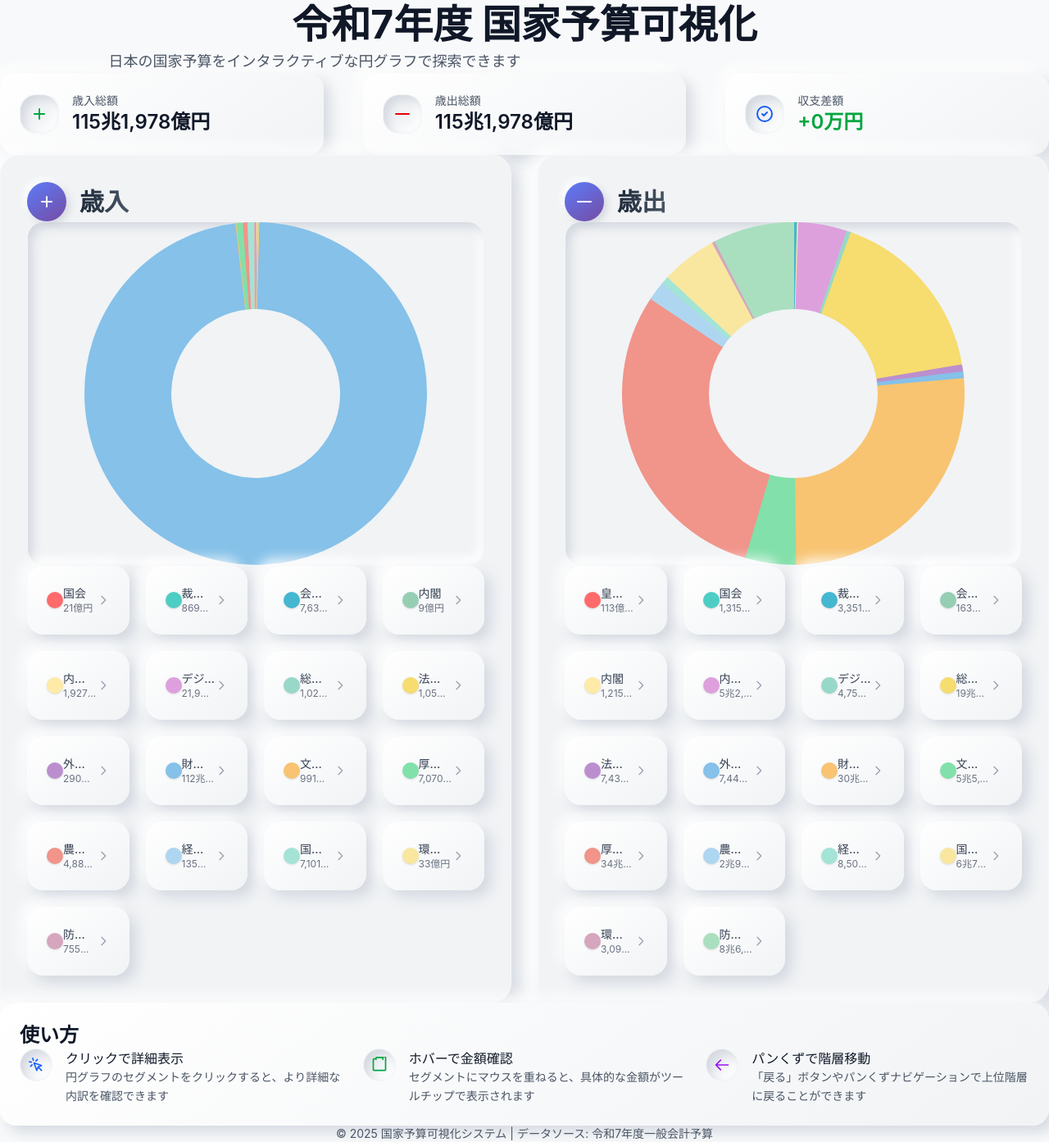
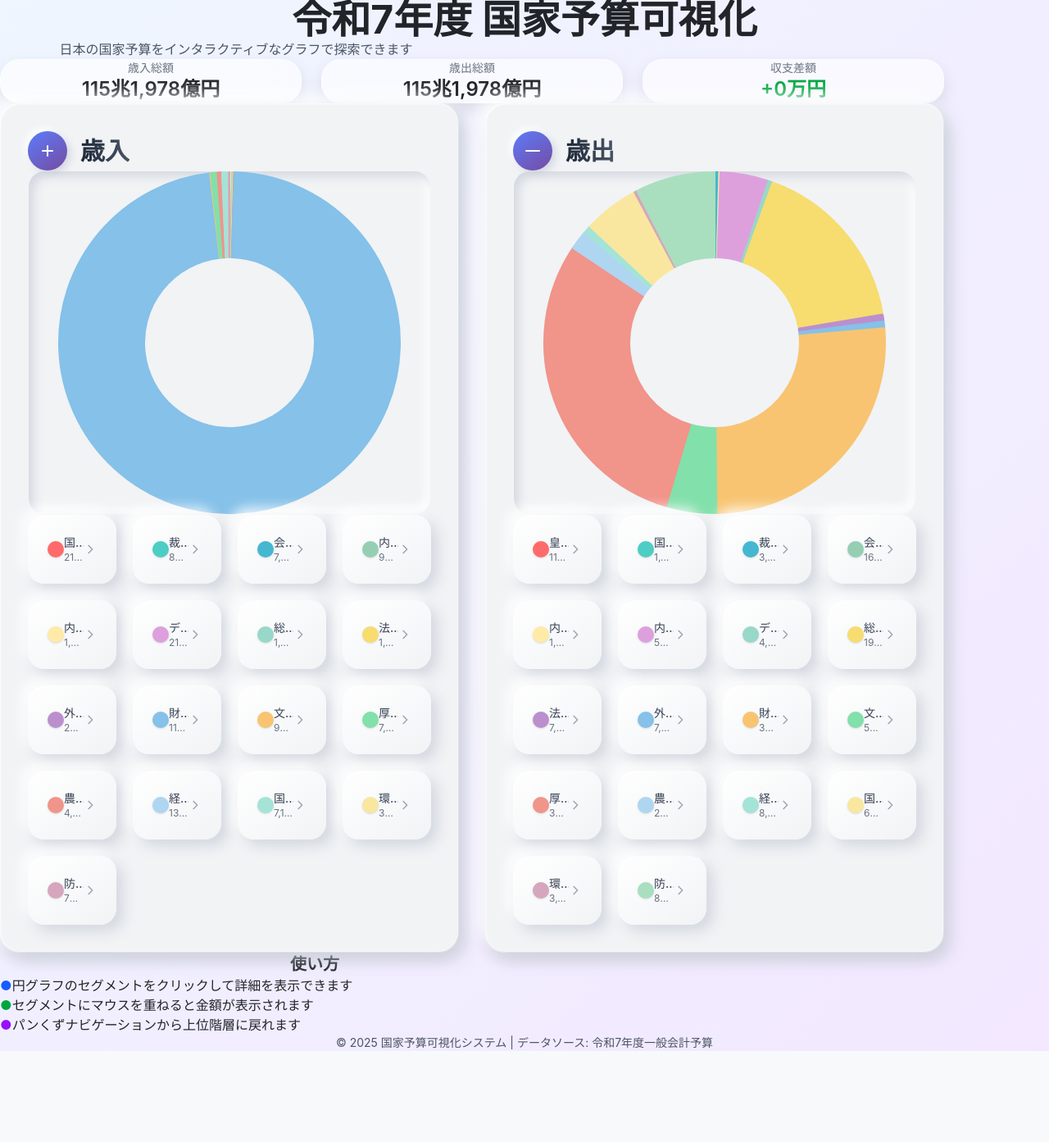
Before and after one commit to taniiicom/yosan-org, a Next.js app in the folder front/: page / in a window 1280 px wide. Shown: the whole page at 82% size. After the commit the page ends 1282 px from the top, so only its background shows below. Built offline with nearby package versions, Linux system fonts and the light colour scheme.

Commit message:
feat(front): modernize UI with glassmorphism

```diff
--- a/front/src/app/globals.css
+++ b/front/src/app/globals.css
@@ -123,6 +123,22 @@ body {
   }
 }
 
+/* Glassmorphism card style */
+.glass-card {
+  background: rgba(255, 255, 255, 0.6);
+  border-radius: 24px;
+  backdrop-filter: blur(12px);
+  box-shadow: 0 8px 20px rgba(0, 0, 0, 0.1);
+  border: 1px solid rgba(255, 255, 255, 0.4);
+}
+
+@media (prefers-color-scheme: dark) {
+  .glass-card {
+    background: rgba(45, 45, 55, 0.5);
+    border: 1px solid rgba(255, 255, 255, 0.1);
+  }
+}
+
 /* フォーカス時のアクセシビリティ向上 */
 button:focus-visible {
   outline: 2px solid var(--clay-accent);
--- a/front/src/app/page.tsx
+++ b/front/src/app/page.tsx
@@ -8,321 +8,121 @@ import expenditureData from "../data/japan/2025/expenditure.json";
 const InteractivePieChart = dynamic(() => import("../components/BudgetChart"), {
   ssr: false,
   loading: () => (
-    <div className="flex items-center justify-center h-96">
-      <div className="relative">
-        <div className="w-16 h-16 border-4 border-blue-200 border-t-blue-500 rounded-full animate-spin"></div>
-        <div className="mt-4 text-gray-600 text-center">
-          チャートを読み込み中...
-        </div>
-      </div>
+    <div className="flex items-center justify-center h-72">
+      <div className="w-12 h-12 border-4 border-blue-200 border-t-blue-500 rounded-full animate-spin" />
     </div>
   ),
 });
 
-export default function Home() {
-  const calculateTotal = (data: Record<string, unknown>): number => {
-    let total = 0;
-    for (const value of Object.values(data)) {
-      if (typeof value === "number") {
-        total += value;
-      } else if (typeof value === "object" && value !== null) {
-        total += calculateTotal(value as Record<string, unknown>);
+function calculateTotal(data: Record<string, unknown>): number {
+  return Object.values(data).reduce((acc, val) => {
+    if (typeof val === "number") return acc + val;
+    if (typeof val === "object" && val !== null) return acc + calculateTotal(val as Record<string, unknown>);
+    return acc;
+  }, 0);
 }
+
+function formatCurrency(value: number): string {
+  const trillion = Math.floor(value / 1_000_000_000_000);
+  const billion = Math.floor((value % 1_000_000_000_000) / 100_000_000);
+  if (trillion > 0) {
+    return `${trillion.toLocaleString()}兆${billion > 0 ? `${billion.toLocaleString()}億` : ""}円`;
   }
-    return total;
-  };
-
-  const formatCurrency = (value: number): string => {
-    const trillion = Math.floor(value / 1000000000000);
-    const billion = Math.floor((value % 1000000000000) / 100000000);
-
-    if (trillion > 0) {
-      return `${trillion.toLocaleString()}兆${
-        billion > 0 ? `${billion.toLocaleString()}億` : ""
-      }円`;
-    } else if (billion > 0) {
+  if (billion > 0) {
     return `${billion.toLocaleString()}億円`;
-    } else {
+  }
   const million = Math.floor(value / 1000);
   return `${million.toLocaleString()}万円`;
 }
-  };
 
+export default function Home() {
   const revenueTotal = calculateTotal(revenueData);
   const expenditureTotal = calculateTotal(expenditureData);
+  const diff = revenueTotal - expenditureTotal;
 
   return (
-    <div className="min-h-screen">
-      {/* Header */}
-      <motion.header
-        className="sticky top-0 z-50"
-        initial={{ y: -100, opacity: 0 }}
-        animate={{ y: 0, opacity: 1 }}
+    <div className="min-h-screen bg-gradient-to-br from-blue-50 to-purple-100 dark:from-slate-800 dark:to-slate-900 text-foreground">
+      <header className="py-16 text-center">
+        <motion.h1
+          className="text-3xl sm:text-5xl font-bold mb-4"
+          initial={{ opacity: 0, y: -20 }}
+          animate={{ opacity: 1, y: 0 }}
           transition={{ duration: 0.6 }}
         >
-        <div className="w-full mx-auto px-4 sm:px-6 lg:px-8 py-6 sm:py-8 lg:py-12">
-          <div className="text-center">
+          令和7年度 国家予算可視化
+        </motion.h1>
+        <motion.p
+          className="text-gray-600 dark:text-gray-300 max-w-xl mx-auto"
+          initial={{ opacity: 0, y: 10 }}
+          animate={{ opacity: 1, y: 0 }}
+          transition={{ duration: 0.6, delay: 0.2 }}
+        >
+          日本の国家予算をインタラクティブなグラフで探索できます
+        </motion.p>
+      </header>
+
+      <main className="mx-auto max-w-6xl px-4 pb-20">
         <motion.div
-              initial={{ scale: 0.8, opacity: 0 }}
-              animate={{ scale: 1, opacity: 1 }}
-              transition={{ duration: 0.6, delay: 0.2 }}
-              className="mb-3 sm:mb-4"
-            >
-              <h1 className="text-xl sm:text-2xl md:text-3xl lg:text-4xl xl:text-5xl font-bold text-gray-900 leading-tight">
-                令和7年度 国家予算可視化
-              </h1>
-            </motion.div>
-            <motion.p
-              className="text-gray-600 text-sm sm:text-base lg:text-lg max-w-3xl mx-auto leading-relaxed px-2 sm:px-0"
+          className="grid md:grid-cols-3 gap-6 mb-16"
           initial={{ opacity: 0, y: 20 }}
           animate={{ opacity: 1, y: 0 }}
           transition={{ duration: 0.6, delay: 0.4 }}
         >
-              日本の国家予算をインタラクティブな円グラフで探索できます
-            </motion.p>
+          <div className="glass-card p-6 text-center">
+            <p className="text-sm text-gray-500 mb-2">歳入総額</p>
+            <p className="text-2xl font-semibold">{formatCurrency(revenueTotal)}</p>
           </div>
+          <div className="glass-card p-6 text-center">
+            <p className="text-sm text-gray-500 mb-2">歳出総額</p>
+            <p className="text-2xl font-semibold">{formatCurrency(expenditureTotal)}</p>
           </div>
-      </motion.header>
+          <div className="glass-card p-6 text-center">
+            <p className="text-sm text-gray-500 mb-2">収支差額</p>
+            <p className={`text-2xl font-semibold ${diff >= 0 ? "text-green-600" : "text-red-600"}`}>{diff >= 0 ? "+" : ""}{formatCurrency(Math.abs(diff))}</p>
+          </div>
+        </motion.div>
 
-      {/* Main Content */}
-      <main className="flex flex-col items-center w-full px-4 sm:px-6 lg:px-8 py-8 sm:py-12 lg:py-16">
-        {/* Stats Cards */}
         <motion.div
-          className="w-full grid grid-cols-1 sm:grid-cols-2 lg:grid-cols-3 gap-8 lg:gap-12 mb-16 sm:mb-20"
-          initial={{ opacity: 0, y: 40 }}
+          className="grid md:grid-cols-2 gap-8"
+          initial={{ opacity: 0, y: 20 }}
           animate={{ opacity: 1, y: 0 }}
           transition={{ duration: 0.6, delay: 0.6 }}
         >
-          <div className="clay-raised transition-transform transform hover:scale-105 duration-300">
-            <div className="flex items-center gap-4">
-              <div className="w-12 h-12 clay-inset rounded-lg flex items-center justify-center">
-                <svg
-                  className="w-6 h-6 text-green-600"
-                  fill="none"
-                  stroke="currentColor"
-                  viewBox="0 0 24 24"
-                >
-                  <path
-                    strokeLinecap="round"
-                    strokeLinejoin="round"
-                    strokeWidth={2}
-                    d="M12 6v6m0 0v6m0-6h6m-6 0H6"
-                  />
-                </svg>
+          <div className="glass-card p-4">
+            <InteractivePieChart title="歳入" data={revenueData} className="h-full" />
           </div>
-              <div className="flex-1 min-w-0">
-                <p className="text-sm font-medium text-gray-600 mb-1">
-                  歳入総額
-                </p>
-                <p className="text-2xl font-semibold text-gray-900 truncate">
-                  {formatCurrency(revenueTotal)}
-                </p>
-              </div>
-            </div>
-          </div>
-
-          <div className="clay-raised transition-transform transform hover:scale-105 duration-300">
-            <div className="flex items-center gap-4">
-              <div className="w-12 h-12 clay-inset rounded-lg flex items-center justify-center">
-                <svg
-                  className="w-6 h-6 text-red-600"
-                  fill="none"
-                  stroke="currentColor"
-                  viewBox="0 0 24 24"
-                >
-                  <path
-                    strokeLinecap="round"
-                    strokeLinejoin="round"
-                    strokeWidth={2}
-                    d="M20 12H4"
-                  />
-                </svg>
-              </div>
-              <div className="flex-1 min-w-0">
-                <p className="text-sm font-medium text-gray-600 mb-1">
-                  歳出総額
-                </p>
-                <p className="text-2xl font-semibold text-gray-900 truncate">
-                  {formatCurrency(expenditureTotal)}
-                </p>
-              </div>
-            </div>
-          </div>
-
-          <div className="clay-raised transition-transform transform hover:scale-105 duration-300 sm:col-span-2 lg:col-span-1">
-            <div className="flex items-center gap-4">
-              <div className="w-12 h-12 clay-inset rounded-lg flex items-center justify-center">
-                <svg
-                  className="w-6 h-6 text-blue-600"
-                  fill="none"
-                  stroke="currentColor"
-                  viewBox="0 0 24 24"
-                >
-                  <path
-                    strokeLinecap="round"
-                    strokeLinejoin="round"
-                    strokeWidth={2}
-                    d="M9 12l2 2 4-4m6 2a9 9 0 11-18 0 9 9 0 0118 0z"
-                  />
-                </svg>
-              </div>
-              <div className="flex-1 min-w-0">
-                <p className="text-sm font-medium text-gray-600 mb-1">
-                  収支差額
-                </p>
-                <p
-                  className={`text-2xl font-semibold truncate ${
-                    revenueTotal - expenditureTotal >= 0
-                      ? "text-green-600"
-                      : "text-red-600"
-                  }`}
-                >
-                  {revenueTotal - expenditureTotal >= 0 ? "+" : ""}
-                  {formatCurrency(Math.abs(revenueTotal - expenditureTotal))}
-                </p>
-              </div>
-            </div>
+          <div className="glass-card p-4">
+            <InteractivePieChart title="歳出" data={expenditureData} className="h-full" />
           </div>
         </motion.div>
 
-        {/* Charts Section */}
-        <motion.div
-          className="w-full flex flex-wrap justify-center gap-8"
-          initial={{ opacity: 0, y: 40 }}
+        <motion.section
+          className="mt-20 max-w-3xl mx-auto"
+          initial={{ opacity: 0, y: 20 }}
           animate={{ opacity: 1, y: 0 }}
           transition={{ duration: 0.6, delay: 0.8 }}
         >
-          <motion.div
-            whileHover={{ scale: 1.01 }}
-            transition={{ type: "spring", stiffness: 300 }}
-            className="w-full lg:w-[45%] flex-grow"
-          >
-            <InteractivePieChart
-              title="歳入"
-              data={revenueData}
-              className="h-full"
-            />
-          </motion.div>
-
-          <motion.div
-            whileHover={{ scale: 1.01 }}
-            transition={{ type: "spring", stiffness: 300 }}
-            className="w-full lg:w-[45%] flex-grow"
-          >
-            <InteractivePieChart
-              title="歳出"
-              data={expenditureData}
-              className="h-full"
-            />
-          </motion.div>
-        </motion.div>
-
-        {/* Instructions */}
-        <motion.div
-          className="w-full mt-16 sm:mt-20 lg:mt-24 clay-raised"
-          initial={{ opacity: 0, y: 40 }}
-          animate={{ opacity: 1, y: 0 }}
-          transition={{ duration: 0.6, delay: 1.0 }}
-        >
-          <h3 className="text-xl sm:text-2xl font-semibold text-gray-900 mb-6">
-            使い方
-          </h3>
-          <div className="grid grid-cols-1 md:grid-cols-3 gap-6">
-            <div className="flex items-start gap-4">
-              <div className="w-10 h-10 clay-inset rounded-lg flex items-center justify-center flex-shrink-0">
-                <svg
-                  className="w-5 h-5 text-blue-600"
-                  fill="none"
-                  stroke="currentColor"
-                  viewBox="0 0 24 24"
-                >
-                  <path
-                    strokeLinecap="round"
-                    strokeLinejoin="round"
-                    strokeWidth={2}
-                    d="M15 15l-2 5L9 9l11 4-5 2zm0 0l5 5M7.188 2.239l.777 2.897M5.136 7.965l-2.898-.777M13.95 4.05l-2.122 2.122m-5.657 5.656l-2.12 2.122"
-                  />
-                </svg>
-              </div>
-              <div>
-                <h4 className="font-medium text-gray-900 mb-2">
-                  クリックで詳細表示
-                </h4>
-                <p className="text-sm text-gray-600 leading-relaxed">
-                  円グラフのセグメントをクリックすると、より詳細な内訳を確認できます
-                </p>
-              </div>
-            </div>
-            <div className="flex items-start gap-4">
-              <div className="w-10 h-10 clay-inset rounded-lg flex items-center justify-center flex-shrink-0">
-                <svg
-                  className="w-5 h-5 text-green-600"
-                  fill="none"
-                  stroke="currentColor"
-                  viewBox="0 0 24 24"
-                >
-                  <path
-                    strokeLinecap="round"
-                    strokeLinejoin="round"
-                    strokeWidth={2}
-                    d="M7 4V2a1 1 0 011-1h8a1 1 0 011 1v2m0 0V1a1 1 0 011-1h2a1 1 0 011 1v18a1 1 0 01-1 1H4a1 1 0 01-1-1V4a1 1 0 011-1h2a1 1 0 011 1v0"
-                  />
-                </svg>
-              </div>
-              <div>
-                <h4 className="font-medium text-gray-900 mb-2">
-                  ホバーで金額確認
-                </h4>
-                <p className="text-sm text-gray-600 leading-relaxed">
-                  セグメントにマウスを重ねると、具体的な金額がツールチップで表示されます
-                </p>
-              </div>
-            </div>
-            <div className="flex items-start gap-4">
-              <div className="w-10 h-10 clay-inset rounded-lg flex items-center justify-center flex-shrink-0">
-                <svg
-                  className="w-5 h-5 text-purple-600"
-                  fill="none"
-                  stroke="currentColor"
-                  viewBox="0 0 24 24"
-                >
-                  <path
-                    strokeLinecap="round"
-                    strokeLinejoin="round"
-                    strokeWidth={2}
-                    d="M10 19l-7-7m0 0l7-7m-7 7h18"
-                  />
-                </svg>
-              </div>
-              <div>
-                <h4 className="font-medium text-gray-900 mb-2">
-                  パンくずで階層移動
-                </h4>
-                <p className="text-sm text-gray-600 leading-relaxed">
-                  「戻る」ボタンやパンくずナビゲーションで上位階層に戻ることができます
-                </p>
-              </div>
-            </div>
-          </div>
-        </motion.div>
+          <h3 className="text-xl font-semibold mb-6 text-center">使い方</h3>
+          <ul className="space-y-4">
+            <li className="flex items-start">
+              <span className="mr-3 text-blue-600">●</span>
+              円グラフのセグメントをクリックして詳細を表示できます
+            </li>
+            <li className="flex items-start">
+              <span className="mr-3 text-green-600">●</span>
+              セグメントにマウスを重ねると金額が表示されます
+            </li>
+            <li className="flex items-start">
+              <span className="mr-3 text-purple-600">●</span>
+              パンくずナビゲーションから上位階層に戻れます
+            </li>
+          </ul>
+        </motion.section>
       </main>
 
-      {/* Footer */}
-      <motion.footer
-        className="mt-20 sm:mt-24 lg:mt-32"
-        initial={{ opacity: 0 }}
-        animate={{ opacity: 1 }}
-        transition={{ duration: 0.6, delay: 1.2 }}
-      >
-        <div className="w-full mx-auto px-4 sm:px-6 lg:px-8 py-8">
-          <div className="text-center text-gray-600">
-            <p className="text-sm">
-              © 2025 国家予算可視化システム | データソース:
-              令和7年度一般会計予算
-            </p>
-          </div>
-        </div>
-      </motion.footer>
+      <footer className="text-center text-sm text-gray-600 pb-10">
+        © 2025 国家予算可視化システム | データソース: 令和7年度一般会計予算
+      </footer>
     </div>
   );
 }
```
Lines whose indentation alone changed are shown as unchanged.
